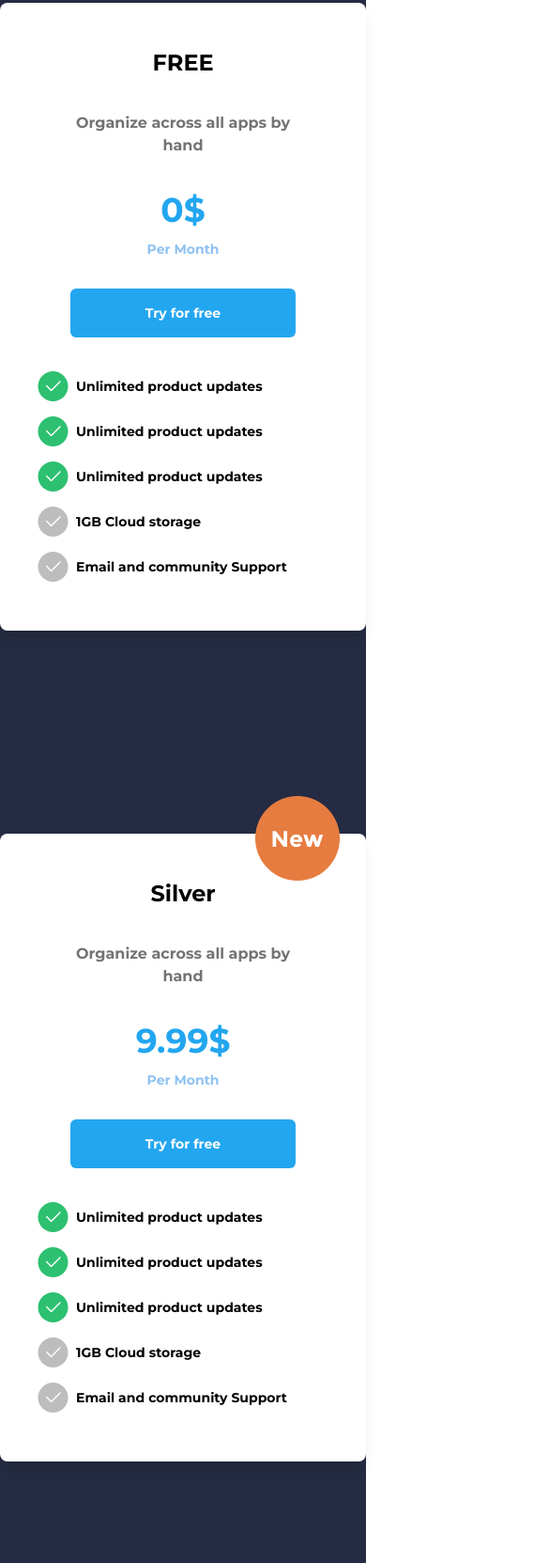
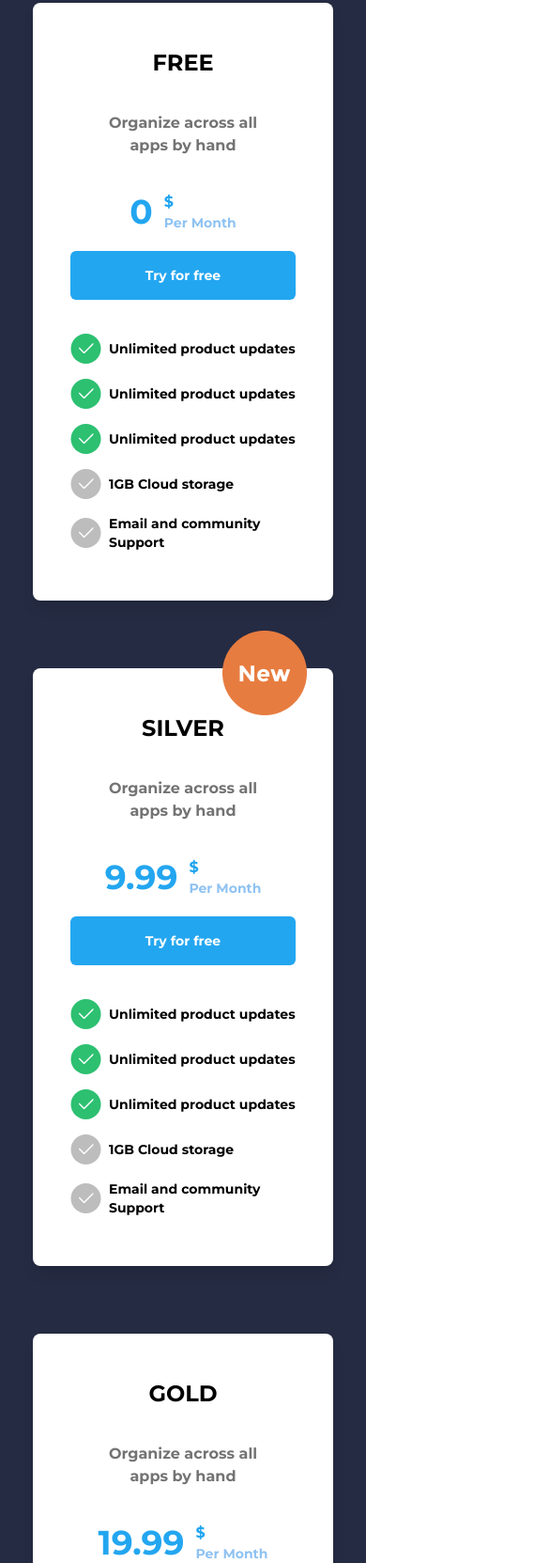
Before and after one commit to ljsunny/tailwind--website, a plain HTML site: page index.html in a window 390 px wide. Shown: the part 1149-2812 px from the top of the page at 94% size, 585 px wide, since content can reach past the window. Drawn offline with nearby package versions, Linux system fonts and the light colour scheme.

Commit message:
[feat] Style section 4,5 for mobile

```diff
--- a/css/style.css
+++ b/css/style.css
@@ -1,3 +1,7 @@
+@tailwind base;
+@tailwind components;
+@tailwind utilities;
+
 * {
     box-sizing: border-box;
     margin: 0;
@@ -14,3 +18,12 @@
     max-width: 1050px;
     margin: 0 auto;
   }
+
+  @layer utilities {
+    @variants sm {
+      .bg-cover-md {
+        @apply bg-cover;
+        background-position-x: 52%;
+      }
+    }
+  }
--- a/index.html
+++ b/index.html
@@ -10,6 +10,13 @@
         rel="stylesheet" />
     <link rel="stylesheet" href="./css/style.css">
     <script src="https://cdn.tailwindcss.com"></script>
+    <style type="text/tailwindcss">
+       @layer utilities {
+       .bg-position {
+        background-position-x: 52%;
+       }
+    }
+    </style>
     <title>Tailwind-website</title>
 </head>
 <body>
@@ -51,22 +58,22 @@
           Problems trying to resolve the conflict between<br />
           the two major realms of Classical physics: Newtonian mechanics
         </h4>
-        <div class="grid grid-cols-1 md:grid-cols-2 lg:grid-cols-3 gap-8 text-black">
-          <div class="relative mb-36">
+        <div class="grid grid-cols-1 gap-8 text-black lg:grid-cols-3">
+          <div class="max-w-[320px] mx-auto relative lg:mb-36">
             <div class="mt-10 bg-white shadow-lg rounded-lg overflow-hidden">
               <div class="text-center p-0">
                 <h5 class="text-center font-bold text-2xl pt-12 mb-0">FREE</h5>
                 <p class="text-[#737373] font-bold text-base text-var-second-font-color py-9 px-20 mb-0">
                   Organize across all apps by hand
                 </p>
-                <div class="flex flex-col items-center justify-center mb-5">
-                  <div class="desktop-container flex">
-                    <p class="card-price font-bold text-4xl text-[#23A6F0] mb-0">0</p>
-                    <p class="desktop-dollar font-bold text-4xl text-[#23A6F0] mb-0">$</p>
+                <div class="flex items-center justify-center mb-5 flex-row lg:flex-col">
+                  <div class="flex">
+                    <p class="font-bold text-4xl text-[#23A6F0] mb-0">0</p>
+                    <p class="font-bold text-4xl text-[#23A6F0] mb-0 hidden lg:block">$</p>
                   </div>
-                  <div class="mobile-container flex md:hidden">
-                    <p class="card-dollar hidden md:block">$</p>
-                    <p class="p-3 text-[#8EC2F2] font-bold text-sm">Per Month</p>
+                  <div class="flex flex-col items-start pl-3">
+                    <p class="font-bold text-[#23A6F0] lg:hidden block">$</p>
+                    <p class="text-[#8EC2F2] font-bold text-sm lg:p-3">Per Month</p>
                   </div>
                 </div>
                 <a href="#" class="bg-[#23A6F0] rounded-md text-white border-none flex items-center text-sm font-bold text-center w-60 h-13 justify-center py-4 px-10 mx-auto mb-9">
@@ -99,24 +106,24 @@
               </div>
             </div>
           </div>
-          <div class="relative mb-36">
+          <div class="max-w-[320px] mx-auto relative lg:mb-36">
             <div class="absolute top-0 right-7 z-10">
               <img src="./assets/png/New.png" alt="new mark">
             </div>
             <div class="mt-10 bg-white shadow-lg rounded-lg overflow-hidden">
               <div class="text-center p-0">
-                <h5 class="text-center font-bold text-2xl pt-12 mb-0">Silver</h5>
+                <h5 class="text-center font-bold text-2xl pt-12 mb-0">SILVER</h5>
                 <p class="text-[#737373] font-bold text-base text-var-second-font-color py-9 px-20 mb-0">
                   Organize across all apps by hand
                 </p>
-                <div class="flex flex-col items-center justify-center mb-5">
+                <div class="flex items-center justify-center mb-5 flex-row lg:flex-col">
                   <div class="flex">
                     <p class="font-bold text-4xl text-[#23A6F0] mb-0">9.99</p>
-                    <p class="desktop-dollar font-bold text-4xl text-[#23A6F0] mb-0">$</p>
+                    <p class="font-bold text-4xl text-[#23A6F0] mb-0 hidden lg:block">$</p>
                   </div>
-                  <div class="mobile-container flex md:hidden">
-                    <p class="card-dollar hidden md:block">$</p>
-                    <p class="p-3 text-[#8EC2F2] font-bold text-sm">Per Month</p>
+                  <div class="flex flex-col items-start pl-3">
+                    <p class="font-bold text-[#23A6F0] lg:hidden block">$</p>
+                    <p class="text-[#8EC2F2] font-bold text-sm lg:p-3">Per Month</p>
                   </div>
                 </div>
                 <a href="#" class="bg-[#23A6F0] rounded-md text-white border-none flex items-center text-sm font-bold text-center w-60 h-13 justify-center py-4 px-10 mx-auto mb-9">
@@ -149,21 +156,21 @@
               </div>
             </div>
           </div>
-          <div class="relative mb-36">
+          <div class="max-w-[320px] mx-auto relative mb-36">
             <div class="mt-10 bg-white shadow-lg rounded-lg overflow-hidden">
               <div class="text-center p-0">
                 <h5 class="text-center font-bold text-2xl pt-12 mb-0">GOLD</h5>
                 <p class="text-[#737373] font-bold text-base text-var-second-font-color py-9 px-20 mb-0">
                   Organize across all apps by hand
                 </p>
-                <div class="flex flex-col items-center justify-center mb-5">
+                <div class="flex items-center justify-center mb-5 flex-row lg:flex-col">
                   <div class="flex">
                     <p class="font-bold text-4xl text-[#23A6F0] mb-0">19.99</p>
-                    <p class="desktop-dollar font-bold text-4xl text-[#23A6F0] mb-0">$</p>
+                    <p class="font-bold text-4xl text-[#23A6F0] mb-0 hidden lg:block">$</p>
                   </div>
-                  <div class="flex md:hidden">
-                    <p class="card-dollar hidden md:block">$</p>
-                    <p class="p-3 text-[#8EC2F2] font-bold text-sm">Per Month</p>
+                  <div class="flex flex-col items-start pl-3">
+                    <p class="font-bold text-[#23A6F0] lg:hidden block">$</p>
+                    <p class="text-[#8EC2F2] font-bold text-sm lg:p-3">Per Month</p>
                   </div>
                 </div>
                 <a href="#" class="bg-[#23A6F0] rounded-md text-white border-none flex items-center text-sm font-bold text-center w-60 h-13 justify-center py-4 px-10 mx-auto mb-9">
@@ -202,26 +209,25 @@
 
     <section class="relative">
       <div class="absolute inset-0 bg-gradient-to-r from-white to-transparent z-10"></div>
-      <div class="relative bg-no-repeat bg-right" style="background-image: url('../assets/jpg/contact.jpg');">
+      <div class="relative bg-no-repeat bg-position bg-cover bg-right" style="background-image: url('../assets/jpg/contact.jpg');">
         <div class="relative z-20">
-          <div class="wrapper">
-            <h3 class="text-base pt-24 font-bold">Contact Us</h3>
+          <div class="wrapper px-[87px] lg:px-0">
+            <h3 class="text-base font-bold pt-24">Contact Us</h3>
             <h4 class="text-4xl pb-10 font-bold">Make an Appointment</h4>
-            <div class="grid lg:gap-5 sm:gap-0">
-              <div class="flex lg:flex-row sm:flex-col">
+            <div class="grid gap-0 lg:gap-5">
+              <div class="flex md:flex-row flex-col">
                   <input type="text" class="max-w-xs rounded-md w-[290px] text-sm text-[#737373] py-3 px-5 mr-5 gap-x-3 border border-gray mb-4 lg:mb-0" id="name" placeholder="Full Name *">
                   <input type="email" class="max-w-xs rounded-md w-[290px] text-sm text-[#737373] py-3 px-5 border border-gray mb-4 lg:mb-0" id="email" placeholder="Email *">
               </div>
-              <div class="flex lg:flex-row sm:flex-col">
-                <div class="max-w-xs">
+              <div class="flex md:flex-row flex-col">
                   <select class="rounded-md w-[290px] text-sm text-[#737373] py-3 px-5 mr-5 border border-gray mb-4 lg:mb-0" aria-label="select">
                     <option selected>Please Select</option>
                     <option value="1">One</option>
                     <option value="2">Two</option>
                     <option value="3">Three</option>
                   </select>
-                </div>
-                <div class="max-w-xs">
+
+
                   <select class="rounded-md w-[290px] text-sm text-[#737373] py-3 px-5 border border-gray mb-4 lg:mb-0" aria-label="time">
                     <option selected>4:00 Available</option>
                     <option value="1">One</option>
@@ -229,13 +235,13 @@
                     <option value="3">Three</option>
                   </select>
                 </div>
-              </div>
-              <div class="flex flex-wrap">
+
+              <div class="flex">
                 <div class="pb-5 max-w-xs">
-                    <textarea class="rounded-md text-area resize-none lg:w-[600px] md:w-[600px] h-[140px] text-sm text-[#737373] py-3 px-5 border border-gray w-[292px]" rows="3" placeholder="Message"></textarea>
+                    <textarea class="rounded-md text-area resize-none w-[290px] md:w-[600px] h-[140px] text-sm text-[#737373] py-3 px-5 border border-gray w-[292px]" rows="3" placeholder="Message"></textarea>
                 </div>
               </div>
-              <button class="flex justify-center bg-[#23A6F0] rounded-md text-white border-none w-[230px] h-12 px-10 flex items-center font-bold text-sm text-center" type="submit">Book Appointment</button>
+              <button class="flex justify-center bg-[#23A6F0] rounded-md text-white border-none w-[290px] md:w-[230px] h-12 px-10 flex items-center font-bold text-sm text-center" type="submit">Book Appointment</button>
             </div>
             <div class="margin pb-24"></div>
           </div>
```
